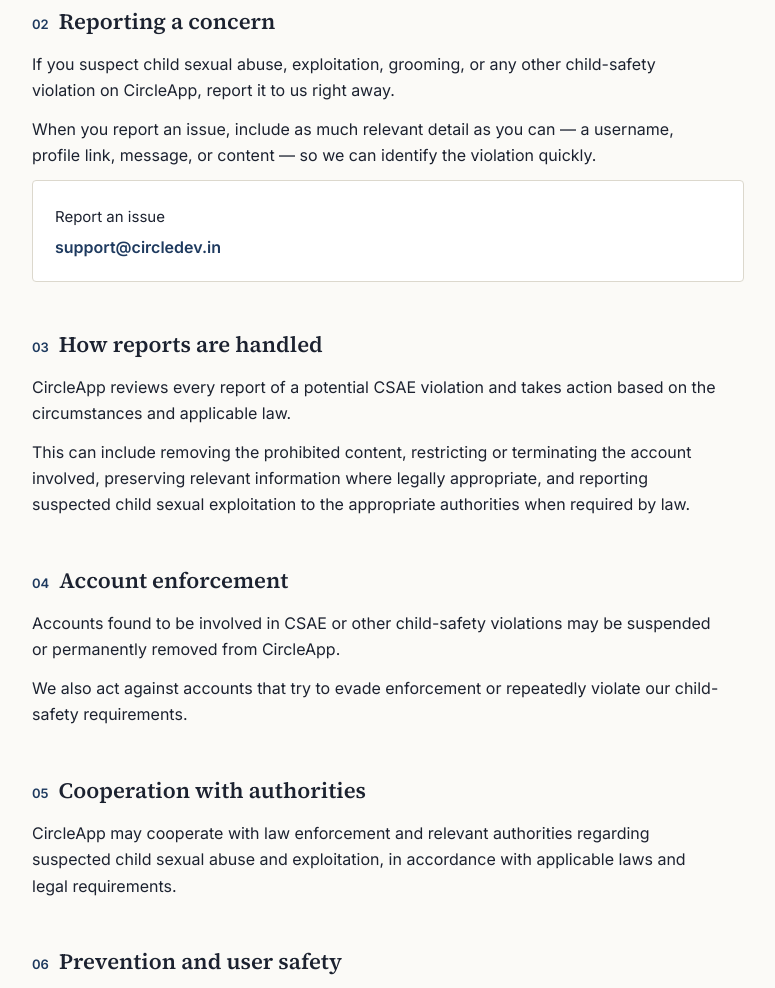
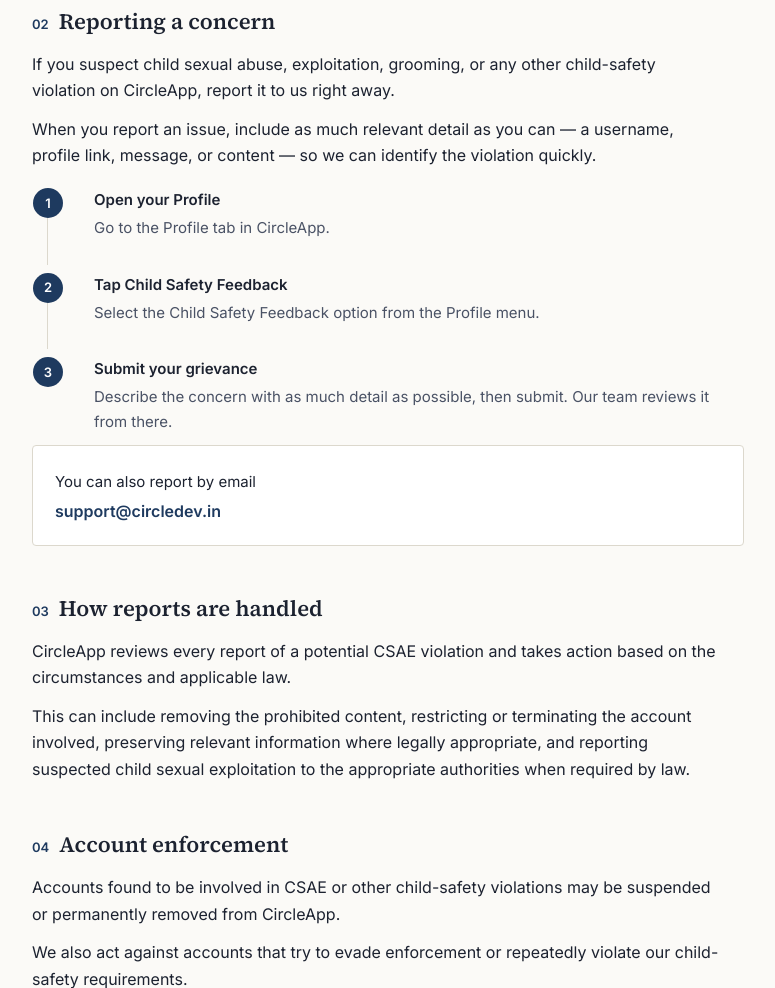
Before and after one commit to Prat10/Child-policy, a plain HTML site: page index.html in a window 1280 px wide. Shown: the part 1334-2322 px from the top of the page, without its empty margins (252-1027 px from the left). Drawn offline with Linux system fonts and the light colour scheme.

Commit message:
Implement step-by-step reporting guide in HTML
Added a step-by-step guide for reporting concerns.

```diff
--- a/index.html
+++ b/index.html
@@ -180,6 +180,46 @@
   .contact-block a:hover, .contact-block a:focus-visible { text-decoration: underline; }
   .contact-block p { margin: 4px 0; font-size: 15px; }
 
+  .steps {
+    list-style: none;
+    counter-reset: step;
+    margin: 20px 0 0;
+    padding: 0;
+    max-width: 68ch;
+  }
+  .steps li {
+    counter-increment: step;
+    position: relative;
+    padding: 0 0 24px 46px;
+    border-left: 1px solid var(--line);
+    margin-left: 15px;
+  }
+  .steps li:last-child { border-left: 1px solid transparent; padding-bottom: 0; }
+  .steps li::before {
+    content: counter(step);
+    position: absolute;
+    left: -15px;
+    top: 0;
+    width: 30px;
+    height: 30px;
+    border-radius: 50%;
+    background: var(--navy);
+    color: #fff;
+    font-family: var(--sans);
+    font-size: 13px;
+    font-weight: 600;
+    display: flex;
+    align-items: center;
+    justify-content: center;
+  }
+  .steps .step-title {
+    font-weight: 600;
+    font-size: 15px;
+    display: block;
+    margin-bottom: 3px;
+  }
+  .steps p { margin: 0; font-size: 15px; color: var(--ink-soft); }
+
   footer {
     max-width: 760px;
     margin: 0 auto;
@@ -256,8 +296,24 @@
     <h2><span class="num">02</span> Reporting a concern</h2>
     <p>If you suspect child sexual abuse, exploitation, grooming, or any other child-safety violation on CircleApp, report it to us right away.</p>
     <p>When you report an issue, include as much relevant detail as you can — a username, profile link, message, or content — so we can identify the violation quickly.</p>
+
+    <ol class="steps">
+      <li>
+        <span class="step-title">Open your Profile</span>
+        <p>Go to the Profile tab in CircleApp.</p>
+      </li>
+      <li>
+        <span class="step-title">Tap Child Safety Feedback</span>
+        <p>Select the Child Safety Feedback option from the Profile menu.</p>
+      </li>
+      <li>
+        <span class="step-title">Submit your grievance</span>
+        <p>Describe the concern with as much detail as possible, then submit. Our team reviews it from there.</p>
+      </li>
+    </ol>
+
     <div class="contact-block">
-      <p>Report an issue</p>
+      <p>You can also report by email</p>
       <a href="mailto:support@circledev.in">support@circledev.in</a>
     </div>
   </section>
```
